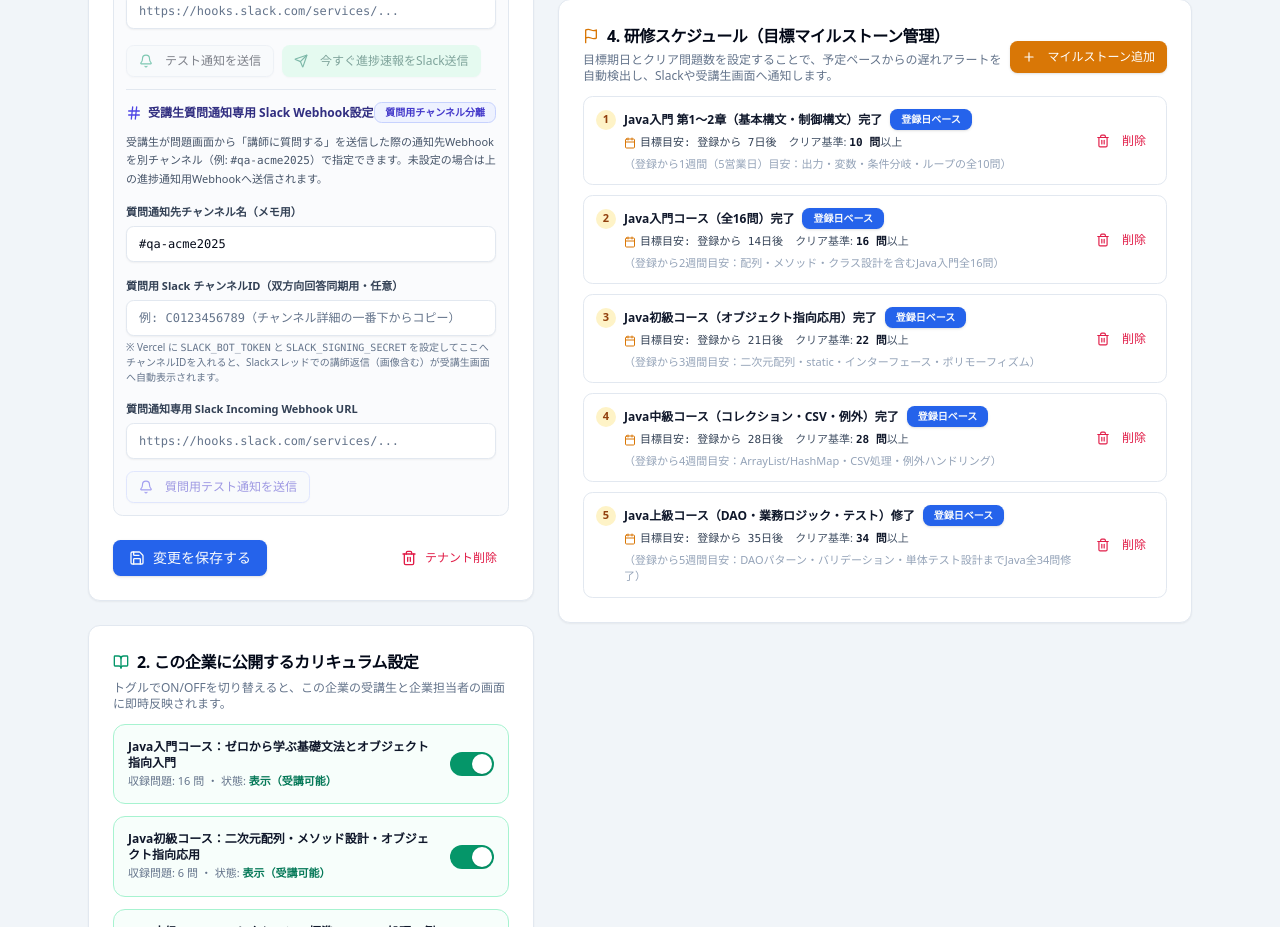
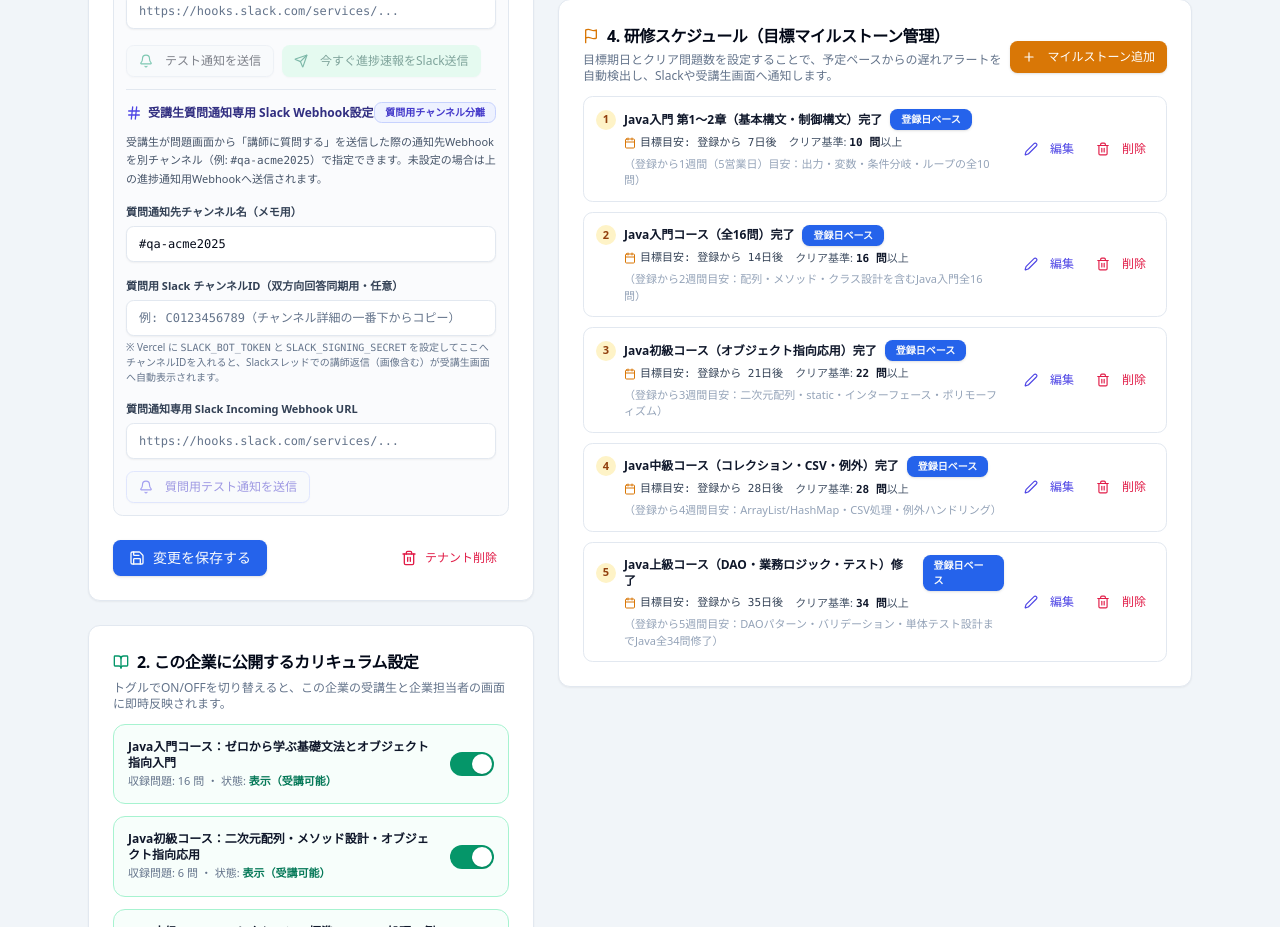
Before and after one commit to ShoukiYano/java-learning-system, a Next.js app: page /admin/companies/00000000-0000-4000-8000-000000000001 in a window 1280 px wide. Shown: the part 920-1847 px from the top of the page. Built offline with nearby package versions, Linux system fonts and the light colour scheme; no server answers; the database is empty.

Commit message:
feat: add edit button and inline update support for training milestones

```diff
--- a/src/components/admin/admin-company-detail-client.tsx
+++ b/src/components/admin/admin-company-detail-client.tsx
@@ -115,6 +115,7 @@ export function AdminCompanyDetailClient({
   // マイルストーン用の state
   const [milestones, setMilestones] = useState<TrainingMilestone[]>(initialMilestones);
   const [isAddingMs, setIsAddingMs] = useState(false);
+  const [editingMsId, setEditingMsId] = useState<string | null>(null);
   const [msMode, setMsMode] = useState<"relative" | "fixed">("relative");
   const [msTitle, setMsTitle] = useState("");
   const [msDate, setMsDate] = useState("");
@@ -404,7 +405,31 @@ export function AdminCompanyDetailClient({
     }
   };
 
-  // マイルストーン新規登録（登録日からの相対日数 / 固定日付 両対応）
+  // マイルストーン編集開始
+  const startEditMilestone = (ms: TrainingMilestone) => {
+    setEditingMsId(ms.id);
+    setMsTitle(ms.title);
+    const isRel = ms.target_days_offset != null;
+    setMsMode(isRel ? "relative" : "fixed");
+    setMsDaysOffset(ms.target_days_offset ?? 7);
+    setMsDate(ms.target_date || "");
+    setMsCount(ms.target_problem_count);
+    setMsDesc(ms.description || "");
+    setIsAddingMs(true);
+  };
+
+  const resetMilestoneForm = () => {
+    setEditingMsId(null);
+    setMsTitle("");
+    setMsDate("");
+    setMsDaysOffset(7);
+    setMsCount(10);
+    setMsDesc("");
+    setMsMode("relative");
+    setIsAddingMs(false);
+  };
+
+  // マイルストーン新規登録・更新（登録日からの相対日数 / 固定日付 両対応）
   const handleCreateMilestone = async (e: React.FormEvent) => {
     e.preventDefault();
     if (!msTitle.trim() || msSubmitting) return;
@@ -414,34 +439,40 @@ export function AdminCompanyDetailClient({
     setNotice(null);
     setErrorMsg(null);
     try {
+      const existingTarget = editingMsId
+        ? milestones.find((m) => m.id === editingMsId)
+        : null;
       const res = await fetch("/api/admin/actions", {
         method: "POST",
         headers: { "Content-Type": "application/json" },
         body: JSON.stringify({
           action: "save_milestone",
           payload: {
+            id: editingMsId ?? undefined,
             companyId: company.id,
             title: msTitle.trim(),
             targetDate: msMode === "fixed" ? msDate.trim() : "",
             targetDaysOffset: msMode === "relative" ? msDaysOffset : null,
             targetProblemCount: msCount,
             description: msDesc.trim(),
-            orderIndex: milestones.length + 1,
+            orderIndex: existingTarget?.order_index ?? milestones.length + 1,
           },
         }),
       });
       const data = await res.json();
       if (!res.ok || !data.ok) {
-        setErrorMsg(data.error || "マイルストーン登録に失敗しました。");
+        setErrorMsg(data.error || "マイルストーン保存に失敗しました。");
       } else {
-        setMilestones((prev) => [...prev, data.milestone]);
-        setMsTitle("");
-        setMsDate("");
-        setMsDaysOffset(7);
-        setMsCount(10);
-        setMsDesc("");
-        setIsAddingMs(false);
-        setNotice(`🎯 目標マイルストーン「${data.milestone.title}」を追加しました。`);
+        if (editingMsId) {
+          setMilestones((prev) =>
+            prev.map((m) => (m.id === editingMsId ? data.milestone : m))
+          );
+          setNotice(`✏️ 目標マイルストーン「${data.milestone.title}」を更新しました。`);
+        } else {
+          setMilestones((prev) => [...prev, data.milestone]);
+          setNotice(`🎯 目標マイルストーン「${data.milestone.title}」を追加しました。`);
+        }
+        resetMilestoneForm();
         router.refresh();
       }
     } catch {
@@ -1510,11 +1541,11 @@ export function AdminCompanyDetailClient({
                   <div className="flex items-center justify-between">
                     <span className="text-xs font-bold text-amber-900 flex items-center gap-1.5">
                       <Flag className="h-3.5 w-3.5 text-amber-600" />
-                      新規マイルストーン設定
+                      {editingMsId ? "マイルストーンを編集" : "新規マイルストーン設定"}
                     </span>
                     <button
                       type="button"
-                      onClick={() => setIsAddingMs(false)}
+                      onClick={resetMilestoneForm}
                       className="text-slate-400 hover:text-slate-600"
                     >
                       <X className="h-4 w-4" />
@@ -1637,7 +1668,7 @@ export function AdminCompanyDetailClient({
                       type="button"
                       variant="ghost"
                       size="sm"
-                      onClick={() => setIsAddingMs(false)}
+                      onClick={resetMilestoneForm}
                       className="text-xs h-7"
                     >
                       キャンセル
@@ -1648,7 +1679,11 @@ export function AdminCompanyDetailClient({
                       disabled={msSubmitting}
                       className="bg-amber-600 hover:bg-amber-500 text-white text-xs h-7"
                     >
-                      {msSubmitting ? "保存中..." : "マイルストーンを登録"}
+                      {msSubmitting
+                        ? "保存中..."
+                        : editingMsId
+                        ? "変更を保存"
+                        : "マイルストーンを登録"}
                     </Button>
                   </div>
                 </form>
@@ -1707,7 +1742,17 @@ export function AdminCompanyDetailClient({
                           </div>
                         </div>
 
-                        <div className="flex items-center justify-end gap-2 shrink-0 pl-7 sm:pl-0">
+                        <div className="flex items-center justify-end gap-1.5 shrink-0 pl-7 sm:pl-0">
+                          <Button
+                            type="button"
+                            variant="ghost"
+                            size="sm"
+                            onClick={() => startEditMilestone(ms)}
+                            className="text-indigo-600 hover:text-indigo-700 hover:bg-indigo-50 h-7 text-xs px-2"
+                          >
+                            <Edit2 className="h-3.5 w-3.5 mr-1" />
+                            編集
+                          </Button>
                           <Button
                             type="button"
                             variant="ghost"
```
